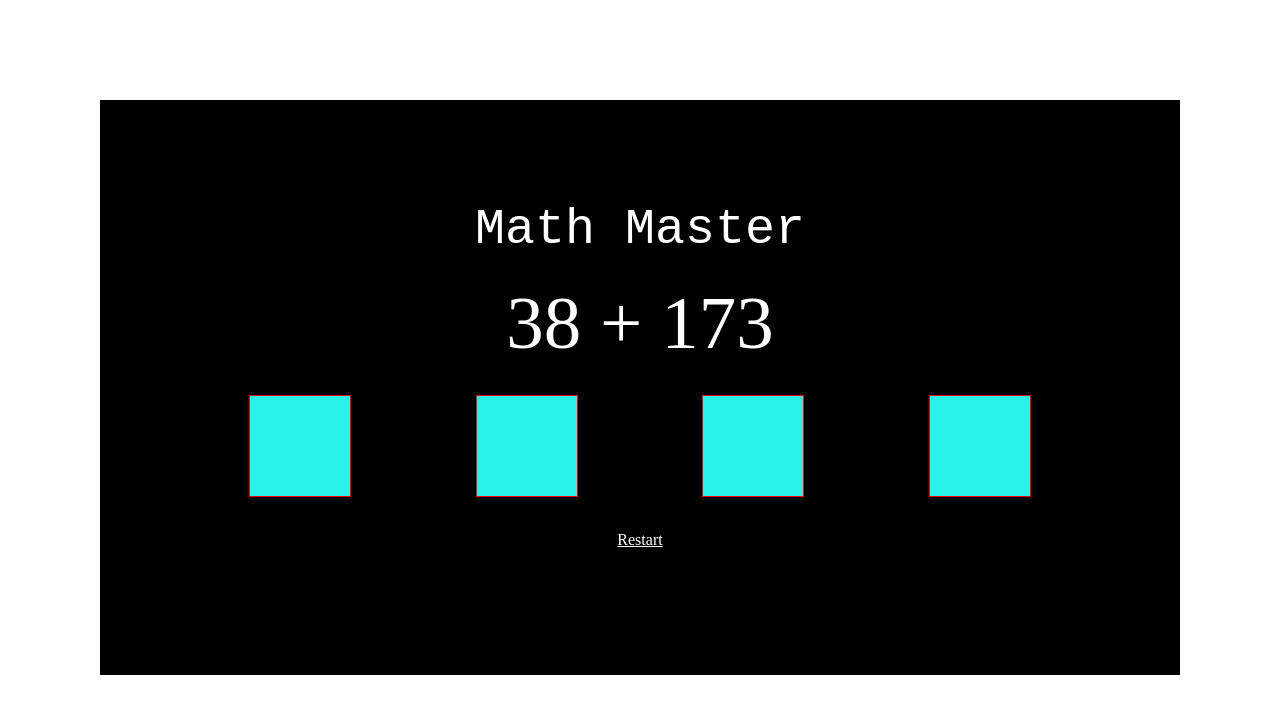
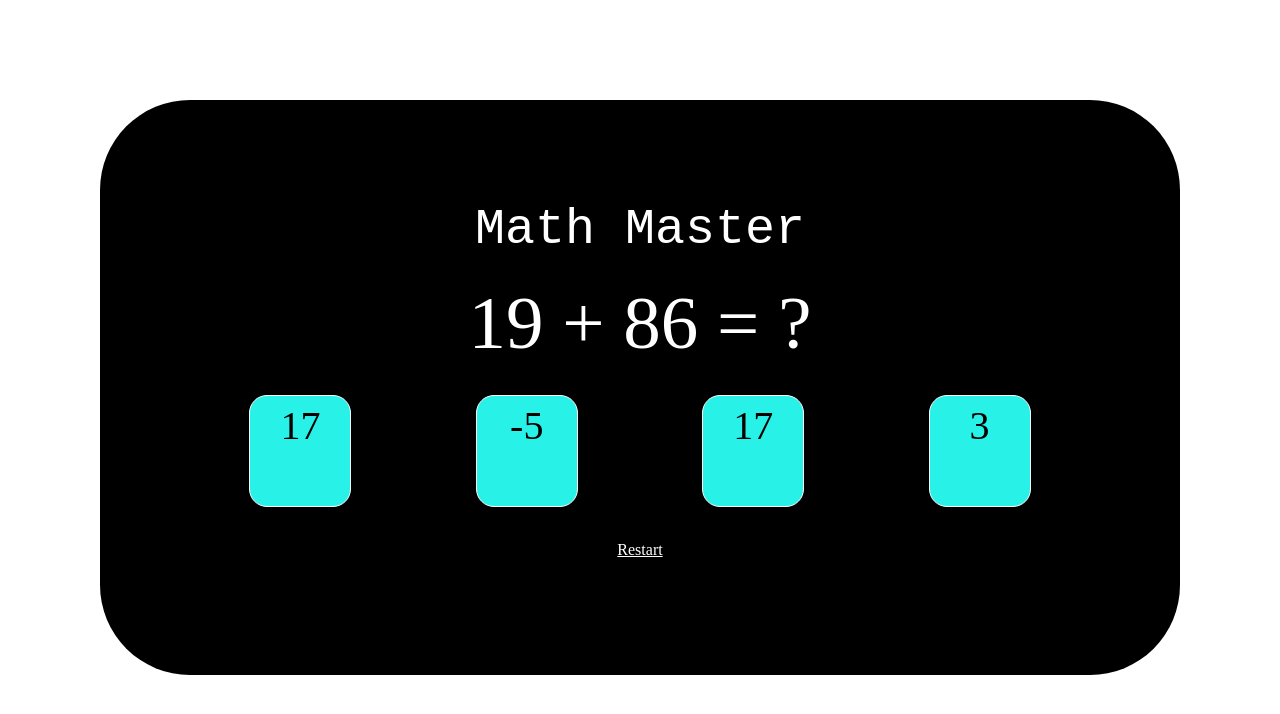
Before and after one commit to Tatiannna/quick-math, a plain HTML site: page index.html in a window 1280 px wide. Both pictures are taken after a click on the button "Medium". Drawn offline with Linux system fonts and the light colour scheme.

Commit message:
Add placeholder answers

```diff
--- a/scripts/index.js
+++ b/scripts/index.js
@@ -61,17 +61,17 @@ const startTest = async (difficulty) => {
 }
 
 const generateQuestion = (qContainer, diff) => {
-    let multiplier = 10;
+    let multiplier = 50;
 
-    if (diff == 'medium') multiplier *= 20;
-    else if (diff =='hard') multiplier *= 30;
+    if (diff == 'medium') multiplier = 100;
+    else if (diff =='hard') multiplier = 200;
 
     let operations = ["x", "+", "-", "/"];
 
     let num1 = Math.floor(Math.random() * multiplier);
     let num2 = Math.floor(Math.random() * multiplier);
     let operation = Math.floor(Math.random() * 3);
-    let questionString = `${num1} ${operations[operation]} ${num2}`
+    let questionString = `${num1} ${operations[operation]} ${num2} =  ?`
     let ans = calculateAnswer(questionString);
 
     return [questionString, ans];
@@ -90,6 +90,11 @@ const displayAnswerChoices = (qContainer, answer) => {
     let answerChoice2 = document.createElement('div');
     let answerChoice3 = document.createElement('div');
     let answerChoice4 = document.createElement('div');
+
+    answerChoice1.textContent = 17;
+    answerChoice2.textContent = -5;
+    answerChoice3.textContent = 17;
+    answerChoice4.textContent = 3;
 
     answerChoice1.className = 'answer-box';
     answerChoice2.className = 'answer-box';
--- a/style.css
+++ b/style.css
@@ -1,3 +1,7 @@
+document{
+    background-color: red;
+}
+
 #container{
     background-color: black;
     margin-left: 100px;
@@ -6,6 +10,7 @@
     text-align: center;
     margin-top: 100px;
     padding-top: 75px;
+    border-radius: 90px;
 }
 
 h1 {
@@ -64,8 +69,11 @@ button {
     width: 100px;
     height: 100px;
     background-color: rgb(40, 241, 231);
-    border: solid 1px red;
+    border: solid 1px white;
     margin: 5px;
+    border-radius: 18px;
+    padding-top: 10px;
+    font-size: 40px;
 }
 
 p {
@@ -74,4 +82,7 @@ p {
 
 a {
     color: white;
+    margin-top: auto;
+    /* position: absolute; */
+    /* bottom: 0px; */
 }
```
